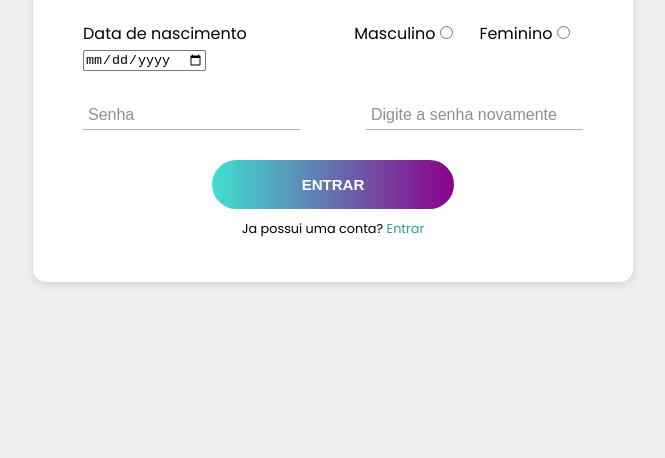
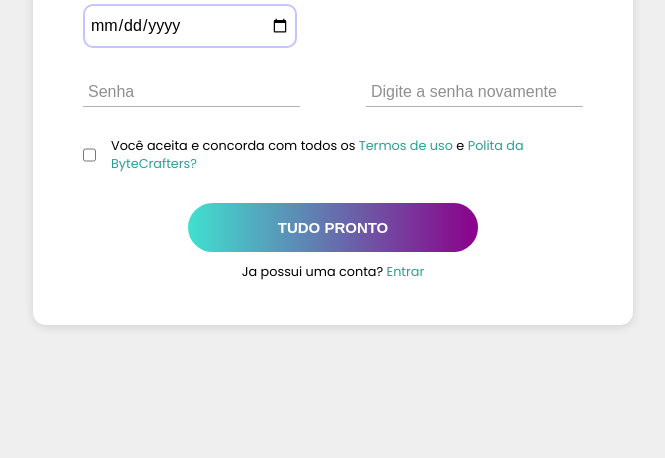
Before and after one commit to DanielJavaprogrammer/Curso-em-video, a plain HTML site: page html-css/modulo4/formularios/form002create.html in a window 1280 px wide. Shown: the part 342-800 px from the top of the page, without its empty margins (307-972 px from the left). Drawn offline with Linux system fonts and the light colour scheme.

Commit message:
Concludio

```diff
--- a/html-css/modulo4/formularios/form002create.html
+++ b/html-css/modulo4/formularios/form002create.html
@@ -66,10 +66,21 @@
                     </div>
                 </div>
 
+                <div class="check">
+                    <label for="icheck"></label>
+                    <input type="checkbox" name="check" id="icheck" required>
+
+                    <p class="p_login">
+                        Você aceita e concorda com todos os <a href="#">Termos de uso</a> e <a href="#">Polita da
+                            ByteCrafters?</a>
+                    </p>
+                </div>
+
                 <div class="botao">
-                    <button type="submit" value="Entrar" id="btn_sign">Entrar</button>
+                    <button type="submit" value="Entrar" id="btn_sign">Tudo pronto</button>
                 </div>
-                <p>Ja possui uma conta? <a href="#"><abbr title="Acesse sua conta agora mesmo!">Entrar</abbr></a>
+                <p class="p_form">Ja possui uma conta? <a href="fomr02.html"><abbr
+                            title="Acesse sua conta agora mesmo!">Entrar</abbr></a>
                 </p>
 
             </form>
--- a/html-css/modulo4/formularios/styles.css
+++ b/html-css/modulo4/formularios/styles.css
@@ -87,10 +87,10 @@ h1 {
     background: linear-gradient(to right, #8B008B, #40E0D0);
 }
 
-p {
+.p_form {
     font-size: 0.8rem;
+    text-align: center;
     margin-top: -19px;
-    text-align: center;
     padding-bottom: 20px;
 }
 
@@ -187,3 +187,53 @@ h1 {
     cursor: pointer;
     background: linear-gradient(to right, #8B008B, #40E0D0);
 }
+
+.check {
+    display: flex;
+    flex-direction: row;
+
+}
+
+#icheck {
+    margin-right: 15px;
+}
+
+.p_login {
+    font-size: 0.8rem;
+}
+
+/* Seleciona o input de data pelo id */
+#data {
+    /* Define a largura como 200 pixels */
+    width: 200px;
+    /* Define a altura como 30 pixels */
+    height: 30px;
+    /* Define a borda como 2 pixels sólidos na cor azul */
+    border: 2px solid rgba(0, 0, 255, 0.233);
+    /* Define o raio da borda como 10 pixels */
+    border-radius: 10px;
+    /* Define o espaçamento interno como 5 pixels */
+    padding: 5px;
+    /* Define o fundo como branco */
+    background: white;
+    /* Define a cor do texto como preto */
+    color: black;
+    /* Define o tamanho da fonte como 16 pixels */
+    font-size: 16px;
+    /* Define a fonte como Arial */
+    font-family: Arial;
+}
+
+/* Seleciona o input de data quando o usuário passar o mouse */
+#data:hover {
+    /* Define a borda como 2 pixels sólidos na cor verde */
+    border: 2px solid rgba(0, 0, 255, 0.393);
+}
+
+/* Seleciona o input de data quando o usuário clicar */
+#data:focus {
+    /* Define a borda como 2 pixels sólidos na cor vermelha */
+    border: 2px solid rgba(255, 0, 0, 0.484);
+    /* Remove o contorno padrão do navegador */
+    outline: none;
+}
```
Also changed, not shown: html-css/modulo4/formularios/fomr02.html (+1 -1 lines).
